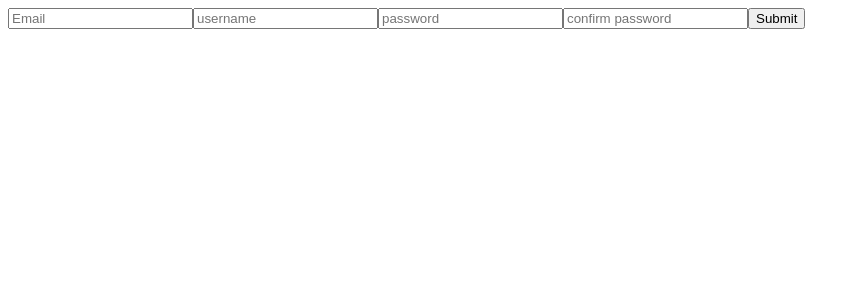
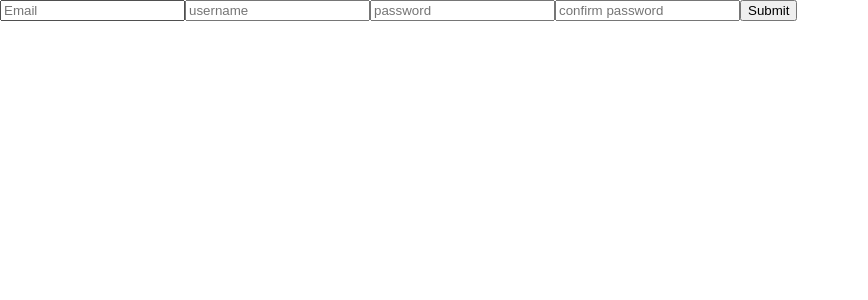
Before and after one commit to Groa-Team/groa-fe, a React (Create React App) app: page / in a window 1280 px wide. Shown: the top 300 px of the page, without its empty margins (0-868 px from the left). Built offline with nearby package versions, Linux system fonts and the light colour scheme.

Commit message:
reset css

```diff
--- a/public/index.html
+++ b/public/index.html
@@ -10,6 +10,7 @@
     <link rel="apple-touch-icon" href="%PUBLIC_URL%/logo192.png" />
     <link rel="manifest" href="%PUBLIC_URL%/manifest.json" />
     <title>Gróa</title>
+    <link rel="stylesheet" href="./normalize.css" />
   </head>
   <body>
     <noscript>You need to enable JavaScript to run this app.</noscript>
--- /dev/null
+++ b/public/normalize.css
@@ -0,0 +1,129 @@
+/* http://meyerweb.com/eric/tools/css/reset/
+   v2.0 | 20110126
+   License: none (public domain)
+*/
+
+html,
+body,
+div,
+span,
+applet,
+object,
+iframe,
+h1,
+h2,
+h3,
+h4,
+h5,
+h6,
+p,
+blockquote,
+pre,
+a,
+abbr,
+acronym,
+address,
+big,
+cite,
+code,
+del,
+dfn,
+em,
+img,
+ins,
+kbd,
+q,
+s,
+samp,
+small,
+strike,
+strong,
+sub,
+sup,
+tt,
+var,
+b,
+u,
+i,
+center,
+dl,
+dt,
+dd,
+ol,
+ul,
+li,
+fieldset,
+form,
+label,
+legend,
+table,
+caption,
+tbody,
+tfoot,
+thead,
+tr,
+th,
+td,
+article,
+aside,
+canvas,
+details,
+embed,
+figure,
+figcaption,
+footer,
+header,
+hgroup,
+menu,
+nav,
+output,
+ruby,
+section,
+summary,
+time,
+mark,
+audio,
+video {
+  margin: 0;
+  padding: 0;
+  border: 0;
+  font-size: 100%;
+  font: inherit;
+  vertical-align: baseline;
+}
+/* HTML5 display-role reset for older browsers */
+article,
+aside,
+details,
+figcaption,
+figure,
+footer,
+header,
+hgroup,
+menu,
+nav,
+section {
+  display: block;
+}
+body {
+  line-height: 1;
+}
+ol,
+ul {
+  list-style: none;
+}
+blockquote,
+q {
+  quotes: none;
+}
+blockquote:before,
+blockquote:after,
+q:before,
+q:after {
+  content: "";
+  content: none;
+}
+table {
+  border-collapse: collapse;
+  border-spacing: 0;
+}
```
